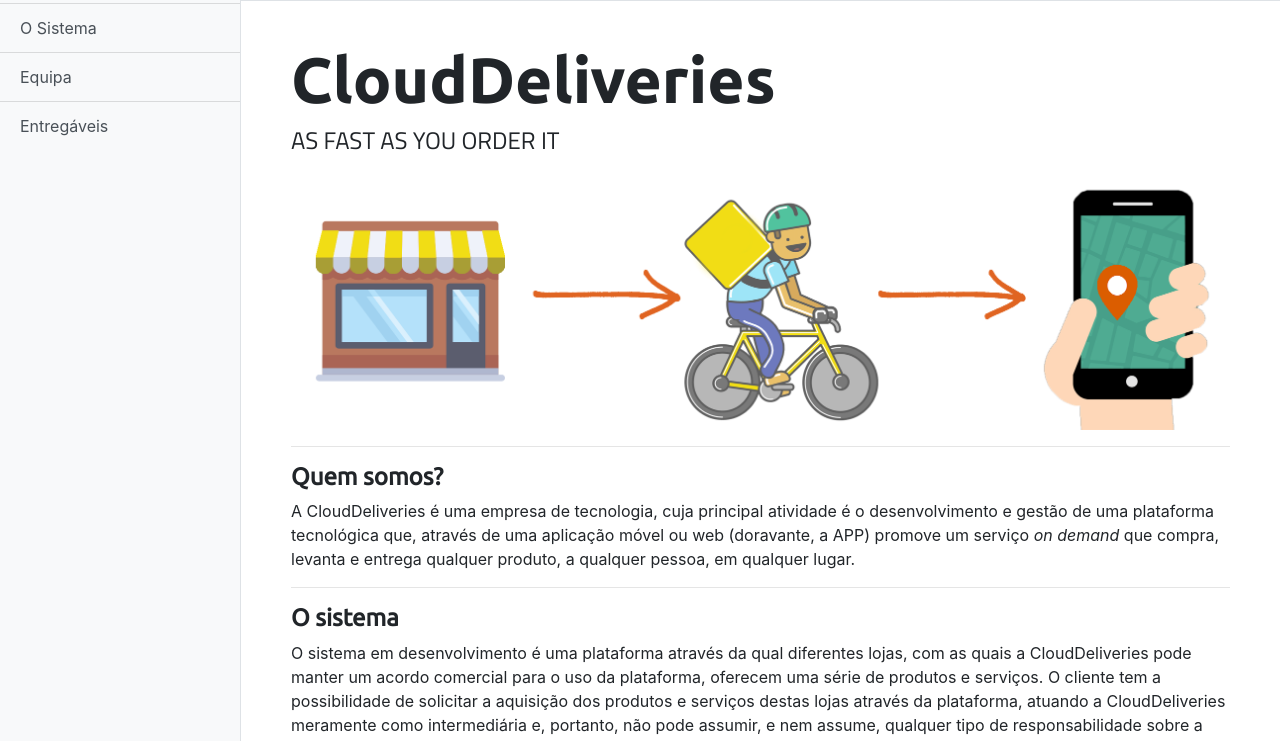
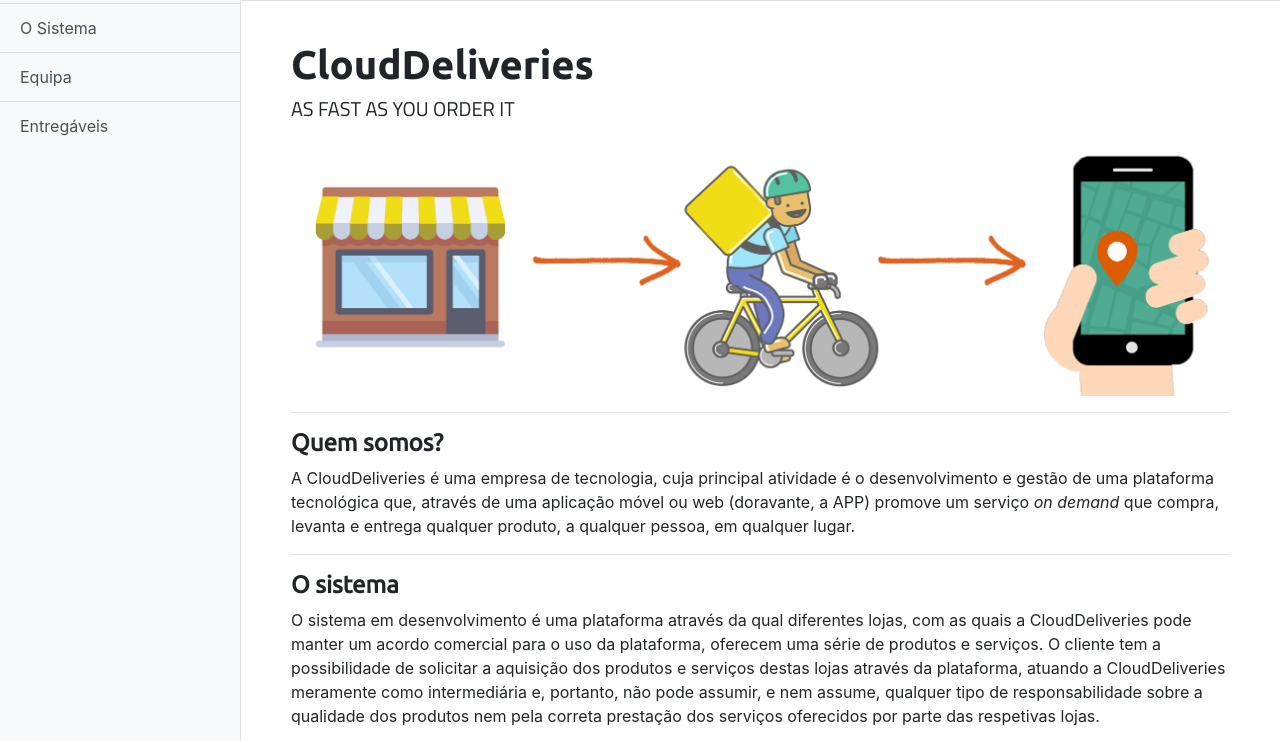
Before and after one commit to DNTM2802/microsite-system-modeling-and-analysis, a website: page index.html in a window 1280 px wide. Shown: the part 54-795 px from the top of the page. Drawn offline with Linux system fonts and the light colour scheme.

Commit message:
Update files

```diff
--- a/index.html
+++ b/index.html
@@ -37,8 +37,7 @@
 
   h1,
   h3,
-  h4,
-  h5 {
+  h4 {
     font-family: Ubuntu-Regular;
     src: url(fonts/ubuntu-r.ttf);
     font-weight: bold;
@@ -71,7 +70,7 @@
           <span class="navbar-toggler-icon"></span>
         </button>
 
-        <div class="collapse navbar-collapse" id="navbarSupportedContent">
+        <!-- <div class="collapse navbar-collapse" id="navbarSupportedContent"> -->
           <!-- <ul class="navbar-nav ml-auto mt-2 mt-lg-0">
             <li class="nav-item active">
               <a class="nav-link" href="#">Home <span class="sr-only">(current)</span></a>
@@ -92,12 +91,12 @@
               </div>
             </li>
           </ul> -->
-        </div>
+        <!-- </div> -->
       </nav>
 
       <div class="container-fluid" style="padding-left:50px; padding-right:50px;padding-top: 40px">
-        <h1 style="font-family:Ubuntu-Bold;font-size: 4rem">CloudDeliveries</h1>
-        <h2 style="font-family:Titillium;font-size: 1.5rem">AS FAST AS YOU ORDER IT</h2>
+        <h1 style="font-family:Ubuntu-Bold;">CloudDeliveries</h1>
+        <h5 style="font-family:Titillium;">AS FAST AS YOU ORDER IT</h5>
         <img src="images/CD_1.png" style="width:100%">
         <hr>
         <h4>Quem somos?</h4>
```
Also changed, not shown: equipa.html (+2 -2 lines), overview.html (+2 -2 lines).
